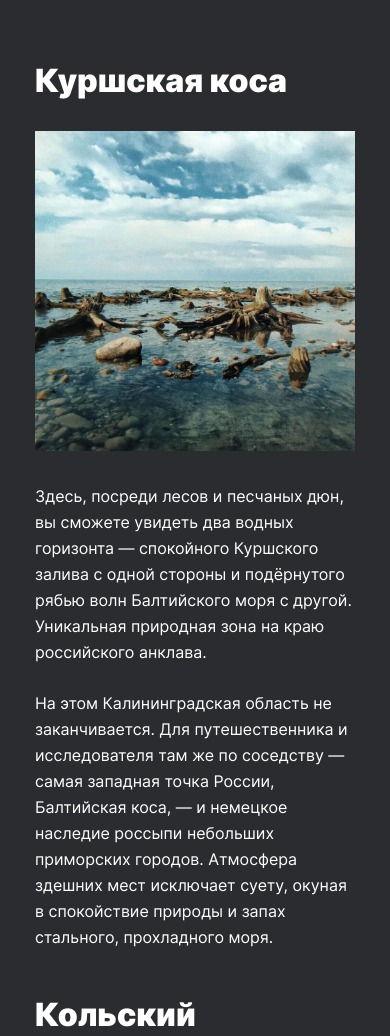
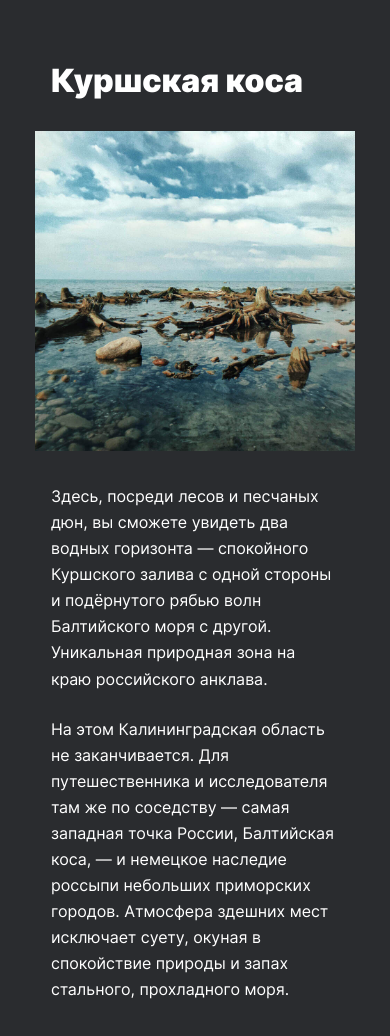
Before and after one commit to Non-dv/russian-travel, a plain HTML site: page index.html in a window 390 px wide. Shown: the part 5015-6051 px from the top of the page. Drawn offline with Linux system fonts and the light colour scheme.

Commit message:
Исправлены отступы

```diff
--- a/blocks/place/__paragraph/place__paragraph.css
+++ b/blocks/place/__paragraph/place__paragraph.css
@@ -9,3 +9,10 @@
 .place__paragraph:nth-child(2) {
     padding-top: 24px;
 }
+
+@media screen and (max-width: 425px) {
+    .place__paragraph {
+        max-width: 288px;
+        padding: 0 16px 0;
+    }
+}
--- a/blocks/place/__title/place__title.css
+++ b/blocks/place/__title/place__title.css
@@ -18,5 +18,6 @@
     .place__title {
         font-size: 32px;
         line-height: 109%;
+        padding-left: 16px;
     }
 }
```
